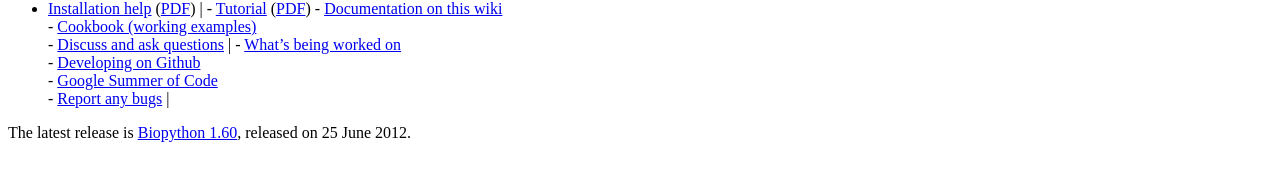
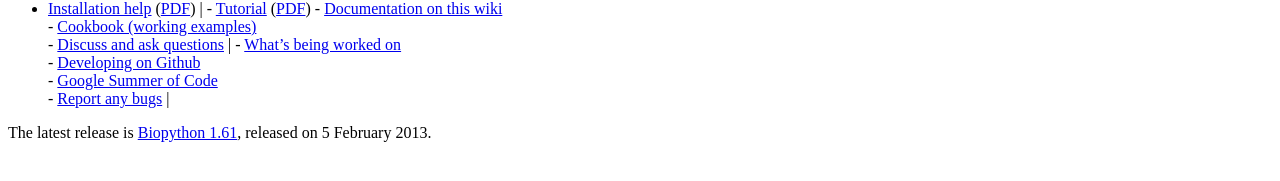
Before and after one commit to biopython/biopython.github.io, a Jekyll site: the page built from wiki/Biopython.md, in a window 1280 px wide. Shown: the part 419-600 px from the top of the page. Built offline with Jekyll 4.4.1, drawn with Linux system fonts in a browser that asks for light colours.

Commit message:
/* Introduction */

```diff
--- a/wiki/Biopython.md
+++ b/wiki/Biopython.md
@@ -38,5 +38,5 @@ the libraries and tools.
                                                                                                                                                                                                                                                                                             -   [Google Summer of Code](Google_Summer_of_Code "wikilink")
                                                                                                                                                                                                                                                                                             -   [Report any bugs](http://redmine.open-bio.org/projects/biopython)  |
 
-The latest release is [Biopython 1.60](Download "wikilink"), released on
-25 June 2012.
+The latest release is [Biopython 1.61](Download "wikilink"), released on
+5 February 2013.
```
Also changed, not shown: 1 other file.
